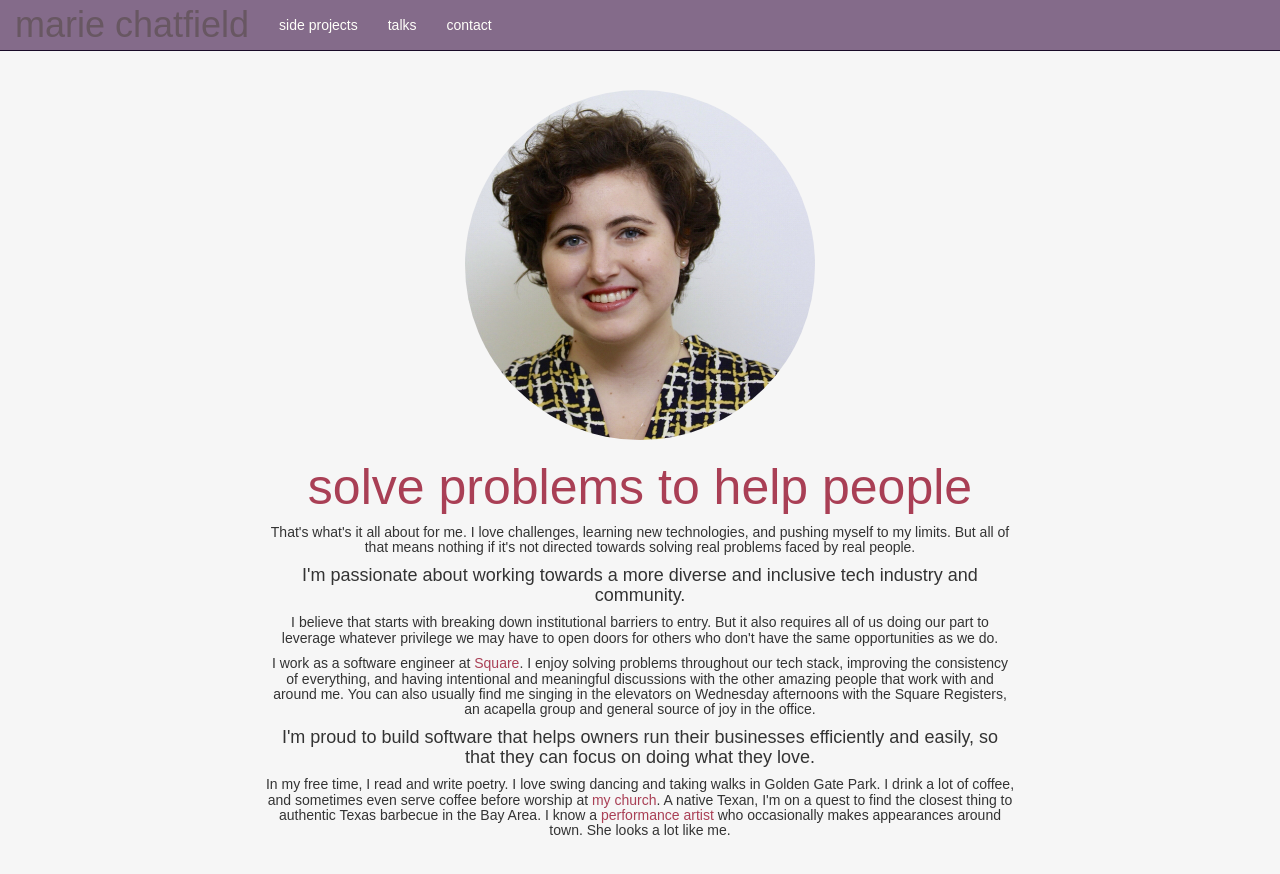
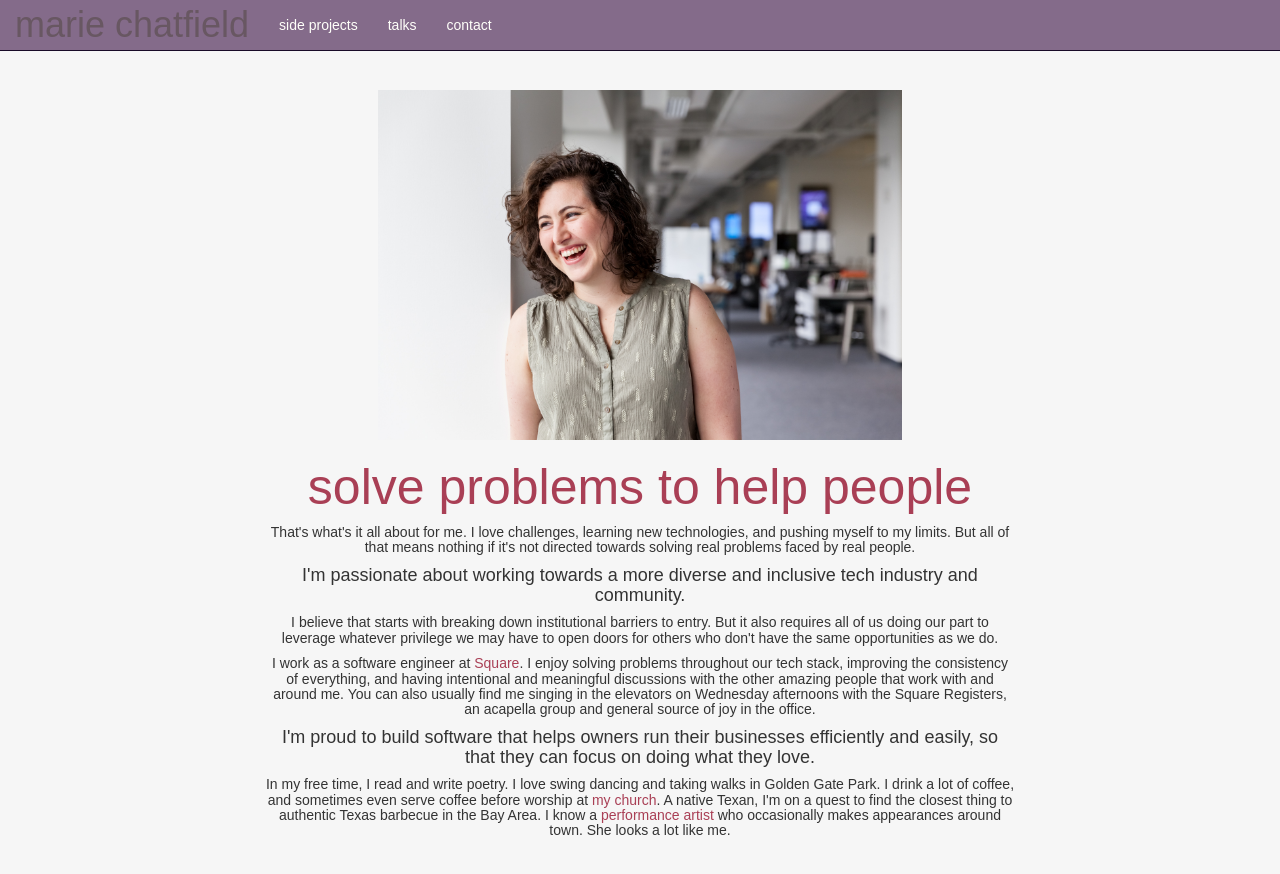
Before and after one commit to mchat/mchat.github.io, a Jekyll site: the page built from index.html, in a window 1280 px wide. Shown: the top 874 px of the page. Built offline with Jekyll 4.4.1, drawn with Linux system fonts in a browser that asks for light colours; nearby versions of some CDN libraries; comment, search, counter and statistics services are not loaded.

Commit message:
Update profile picture.

```diff
--- a/index.html
+++ b/index.html
@@ -5,7 +5,7 @@ permalink: /
 
 <div id="index" class="row">
     <div class="col-lg-8 col-lg-offset-2">
-        <img src="/public/resources/images/squareup_profile.jpeg" class="img-circle img-responsive"/>
+        <img src="/public/resources/images/profile.jpg" class="img-responsive"/>
 
         <h1>solve problems to help people</h1>
 
```
Also changed, not shown: public/resources/images/profile.jpg, public/resources/images/squareup_profile.jpeg (deleted).
